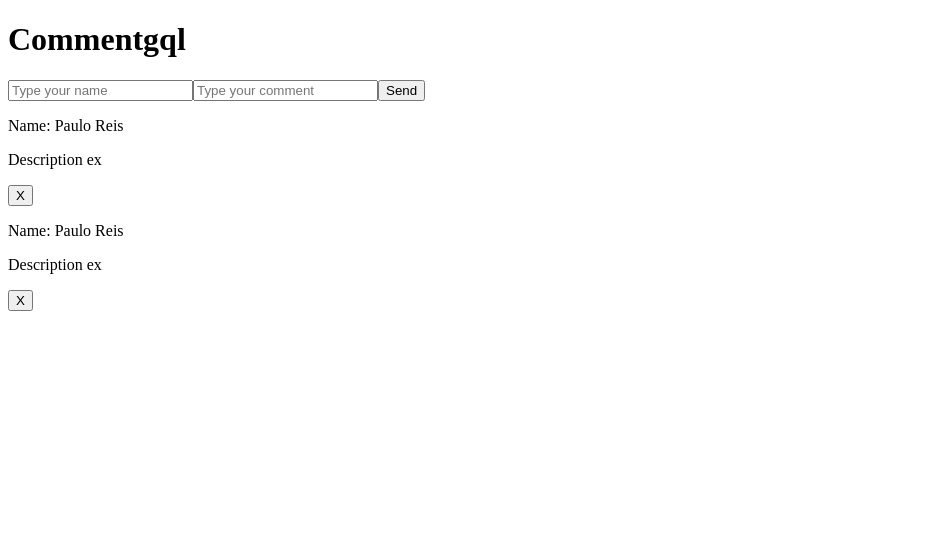
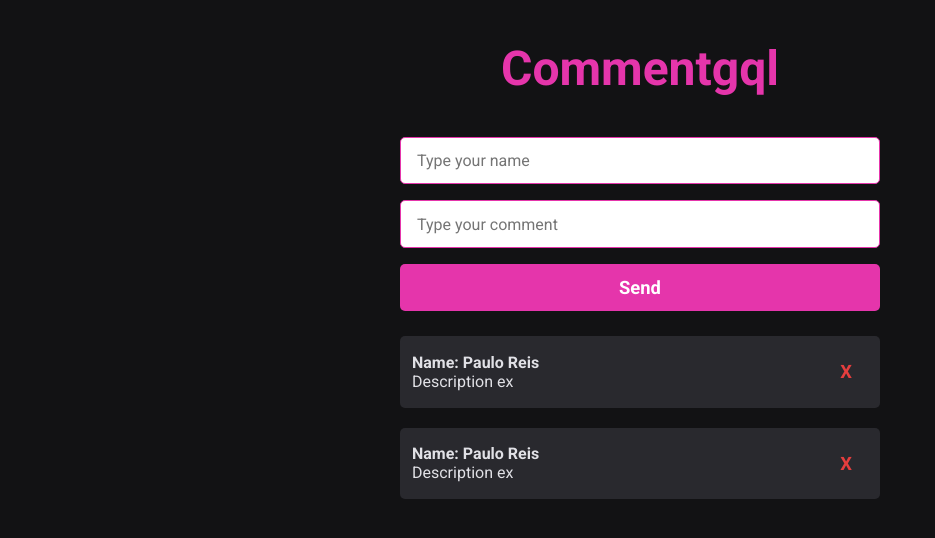
Before and after one commit to pauloreis7/Commentgql, a React (Vite) app in the folder web/: page / in a window 1280 px wide. Shown: the top 538 px of the page, without its empty margins (0-935 px from the left). Built offline with nearby package versions, Linux system fonts and the light colour scheme.

Commit message:
add web project styles

```diff
--- a/web/index.html
+++ b/web/index.html
@@ -2,12 +2,18 @@
 
 <html lang="en">
   <head>
+    <link rel="preconnect" href="https://fonts.googleapis.com" />
+    <link rel="preconnect" href="https://fonts.gstatic.com" crossorigin />
+
     <meta charset="UTF-8" />
+    <meta name="viewport" content="width=device-width, initial-scale=1.0" />
+    <meta name="theme-color" content="#121214" />
+    <meta name="description" content="Commentgql, share your ideas." />
+
     <link rel="icon" type="image/svg+xml" href="/src/favicon.svg" />
-    <meta name="viewport" content="width=device-width, initial-scale=1.0" />
-    <meta name="theme-color" content="#100f12" />
-    <meta name="description" content="Commentgql, share your ideas." />
-    <link rel="apple-touch-icon" href="logo192.png" />
+    <link rel="apple-touch-icon" href="applelogo.png" />
+
+    <link href="https://fonts.googleapis.com/css?family=Roboto:400,500,700&display=swap" rel="stylesheet" />
 
     <title>Commentgql</title>
   </head>
--- a/web/src/App.tsx
+++ b/web/src/App.tsx
@@ -1,9 +1,12 @@
 import { Form } from './components/Form'
 import { Comment } from './components/Comment'
 
+import './styles.css'
+
 export function App() {
   return (
-    <>
+    <div id="app">
+      <main>
         <h1>Commentgql</h1>
 
         <Form />
@@ -22,6 +25,7 @@ export function App() {
             handleDelete={(id) => (console.log(`${id} deleted`))}
           />
         </section>
-    </>
+      </main>
+    </div>
   )
 }
--- /dev/null
+++ b/web/src/styles.css
@@ -0,0 +1,153 @@
+*,
+*::after,
+*::before {
+  margin: 0;
+  padding: 0;
+  box-sizing: border-box;
+}
+
+:root {
+  --white: #ffffff;
+
+  --gray-100: #e1e1e6;
+  --gray-300: #a8a8b3;
+  --gray-700: #323238;
+  --gray-800: #29292e;
+  --gray-850: #1f2729;
+  --gray-900: #121214;
+
+  --pink-500: #e535ab;
+  --red-500: #E53E3E;
+}
+
+@media (max-width: 1080px) {
+  html {
+    font-size: 93.75%;
+  }
+}
+
+@media (max-width: 720px) {
+  html {
+    font-size: 87.5%;
+  }
+}
+
+body {
+  background: var(--gray-900);
+  color: var(--white);
+  text-rendering: optimizeLegibility !important;
+  -webkit-font-smoothing: antialiased !important;
+  -moz-osx-font-smoothing: grayscale;
+}
+
+body, input, textarea, select, button {
+  font: 400 1rem 'Roboto', sans-serif;
+}
+
+h1, h2, h3, h4, h5, h6, strong {
+  font-weight: 500;
+}
+
+button {
+  cursor: pointer;
+}
+
+a {
+  color: inherit;
+  text-decoration: none;
+}
+
+#app {
+  width: 100%;
+  height: 100%;
+  min-height: 100vh;
+  padding: 2.5rem;
+
+  display: flex;
+  flex-direction: column;
+  justify-content: space-between;
+  align-items: center;
+}
+
+#app main {
+  width: 100%;
+  max-width: 480px;
+}
+
+h1 {
+  text-align: center;
+  margin-bottom: 2.5rem;
+  font-weight: bold;
+  font-size: 3rem;
+  color: var(--pink-500);
+}
+
+form {
+  display: flex;
+  justify-content: center;
+  align-items: center;
+  flex-direction: column;
+}
+
+input {
+  width: 100%;
+  margin-bottom: 1rem;
+  padding: 0.825rem 1rem;
+  border: 1px solid var(--pink-500);
+  border-radius: 5px;
+  outline: none;
+  font-size: 1rem;
+}
+
+button {
+  width: 100%;
+  padding: 0.825rem 1rem;
+  background: var(--pink-500);
+  border: none;
+  border-radius: 5px;
+  font-size: 1.15rem;
+  font-weight: 700;
+  color: var(--white);
+
+  transition: filter 0.2s;
+}
+
+button:hover {
+  filter: brightness(0.9);
+}
+
+.comments {
+  width: 100%;
+  margin-top: 1.5625rem;
+}
+
+.comment {
+  display: flex;
+  justify-content: space-between;
+  align-items: center;
+
+  margin-bottom: 1.25rem;
+  background: var(--gray-800);
+  color: var(--gray-100);
+  border-radius: 5px;
+  padding: 0.75rem;
+}
+
+.comment-content {
+  width: 100%;
+}
+
+.comment .comment-name {
+  font-weight: bold;
+}
+
+.comment .comment-action button {
+  color: var(--red-500);
+  background: none;
+
+  transition: filter 0.2s;
+}
+
+.comment .comment-action button:hover {
+  filter: brightness(0.8);
+}
```
Lines whose indentation alone changed are shown as unchanged.
